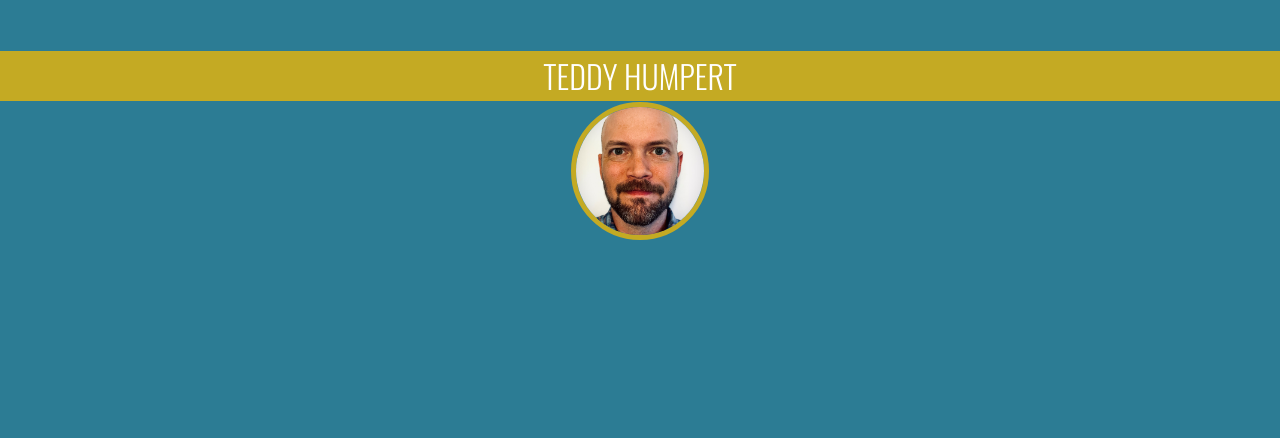
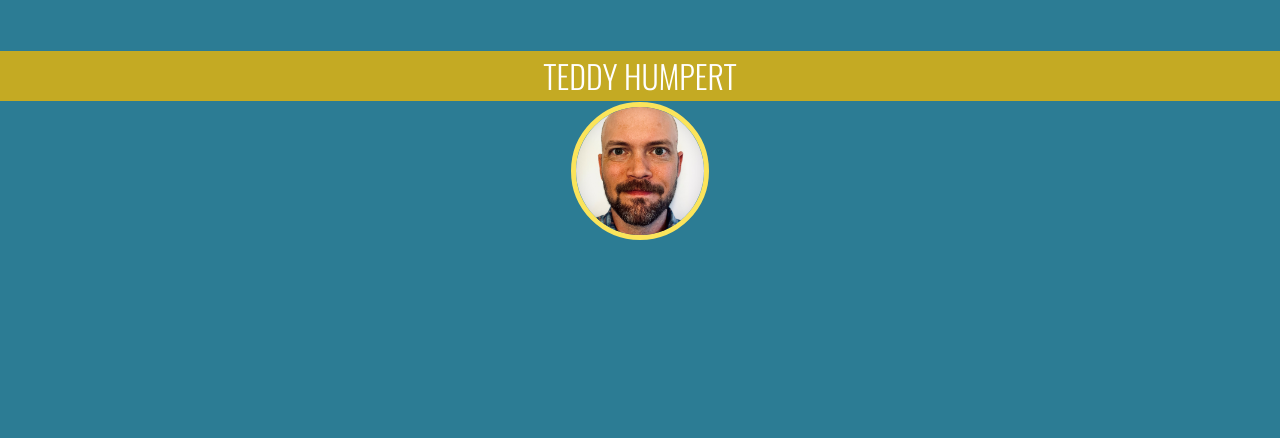
Before and after one commit to teddy-humpert/teddy-humpert.github.io, a plain HTML site: page index.html in a window 1280 px wide. Shown: the top 438 px of the page. Drawn offline with nearby package versions, Linux system fonts and the light colour scheme.

Commit message:
revisions

```diff
--- a/css/style.css
+++ b/css/style.css
@@ -51,7 +51,7 @@ body {
 .headshot {
     max-width: 10%;
     border-radius: 50%;
-    border: 5px solid #c4aa23;
+    border: 5px solid #fbe45b;
 }
 
 .frontpagename {
```
